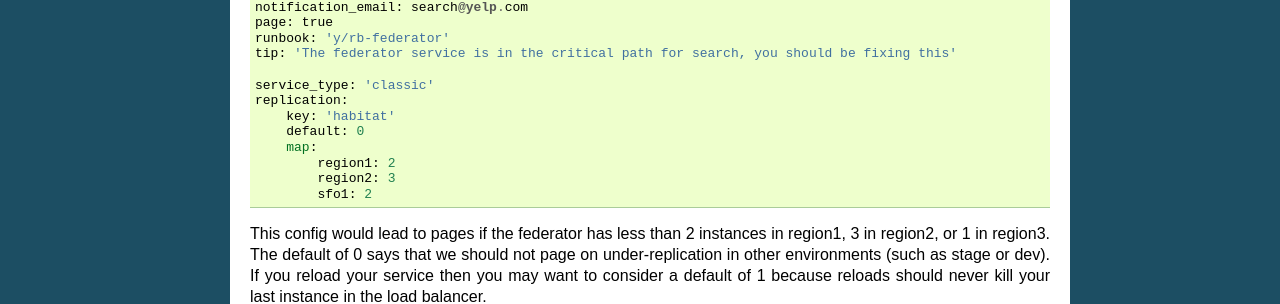
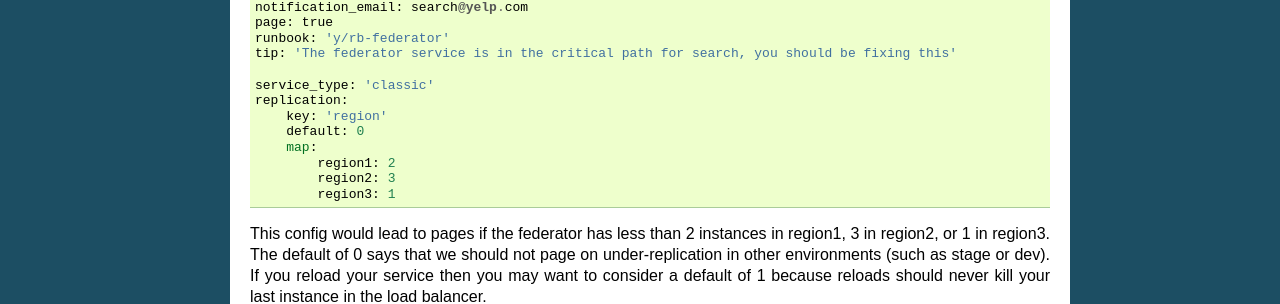
Before and after one commit to Yelp/paasta, a Sphinx documentation site: the page built from docs/source/monitoring/check_classic_service_replication.rst, in a window 1280 px wide. Shown: the part 1654-1958 px from the top of the page. Built offline with Sphinx 7.4.7, drawn with Linux system fonts in a browser that asks for light colours; pages that are not in the unit, such as notebooks, are missing from menus.

Commit message:
Changing docs for replication keys
I'm hoping this will encourage more people to do sane monitoring inside
regions rather than across habitats

```diff
--- a/docs/source/monitoring/check_classic_service_replication.rst
+++ b/docs/source/monitoring/check_classic_service_replication.rst
@@ -76,12 +76,12 @@
 
     service_type: 'classic'
     replication:
-        key: 'habitat'
+        key: 'region'
         default: 0
         map:
             region1: 2
             region2: 3
-            sfo1: 2
+            region3: 1
 
 This config would lead to pages if the federator has less than 2 instances in region1, 3 in region2, or 1 in region3. The default of 0 says that we should not page on under-replication in other environments (such as stage or dev). If you reload your service then you may want to consider a default of 1 because reloads should never kill your last instance in the load balancer.
 
```
